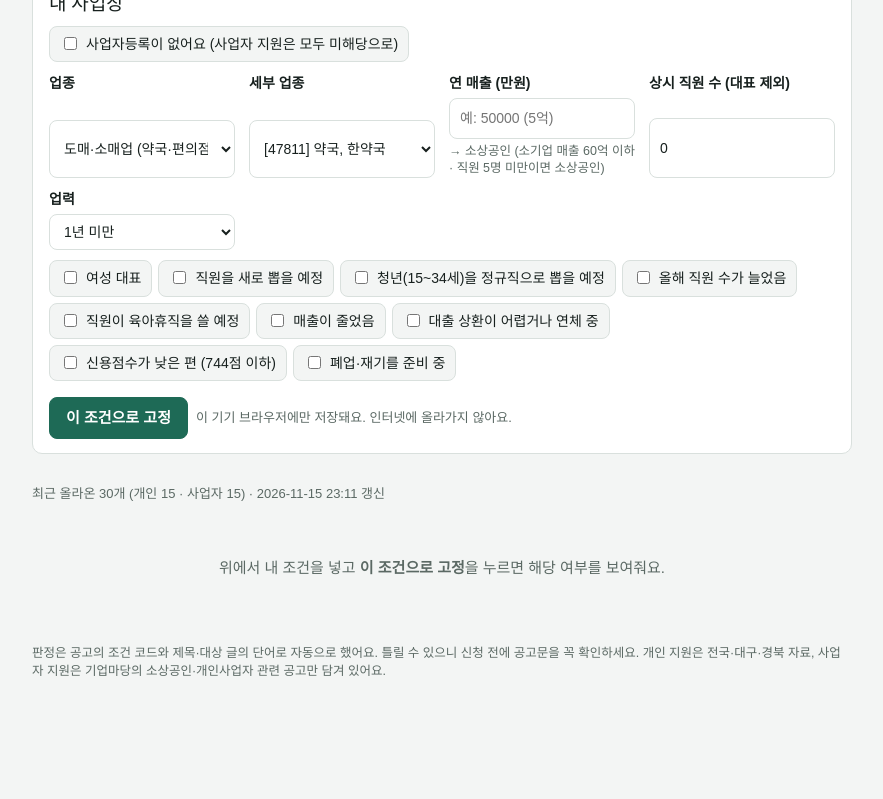
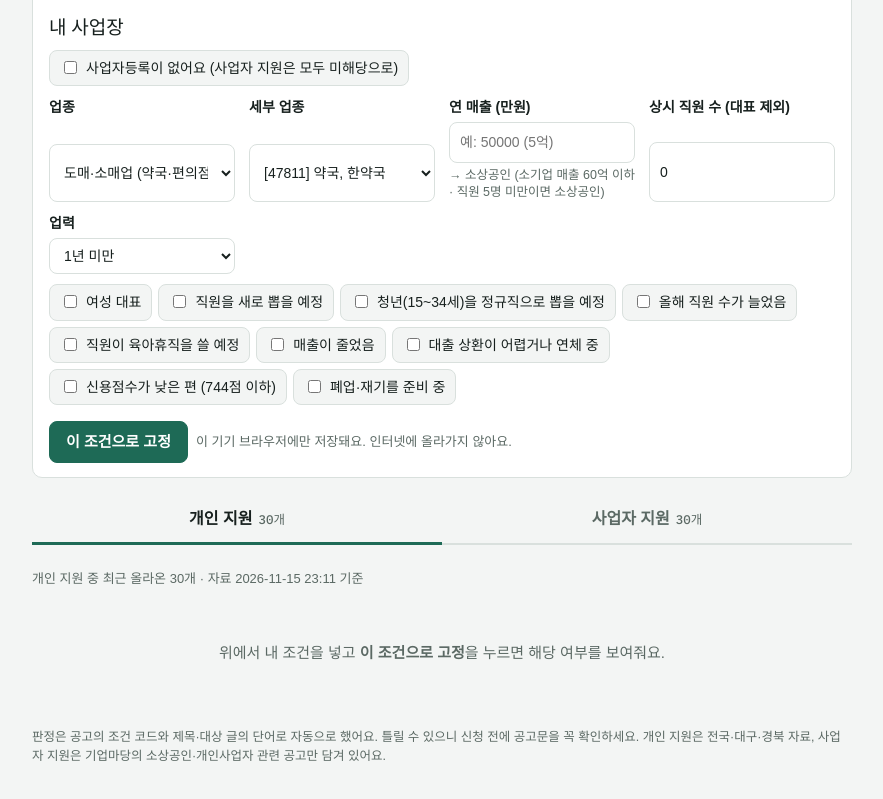
Before and after one commit to jungs311311/subsidy_total_forme, a plain HTML site: page index.html in a window 1280 px wide. Shown: the part 535-1334 px from the top of the page, without its empty margins (198-1081 px from the left). Before the commit the page ends 1277 px from the top, so only its background shows below. Drawn offline with Linux system fonts and the light colour scheme; a web font is replaced by a local one.

Commit message:
내 맞춤 화면: 개인·사업자 탭으로 나누고 탭마다 최신 30개
Co-Authored-By: Claude Opus 5.5 <noreply@anthropic.com>
Claude-Session: https://claude.ai/code/session_01MMCjJCNehFbRyxVvBrR3iQ

```diff
--- a/index.html
+++ b/index.html
@@ -58,6 +58,12 @@ select,input[type=number]{font:inherit;color:var(--ink);background:var(--paper);
 .tab[aria-pressed=true]{background:var(--ink);color:var(--paper);border-color:var(--ink)}
 .tab b{font-family:var(--f-num);font-weight:500;margin-left:4px}
 .status{font-size:13px;color:var(--muted)}
+.sides{display:grid;grid-template-columns:1fr 1fr;border-bottom:2px solid var(--line)}
+.stab{font:inherit;font-size:16px;font-weight:600;background:none;border:0;border-bottom:3px solid transparent;margin-bottom:-2px;padding:10px 6px;color:var(--muted);cursor:pointer}
+.stab[aria-selected=true]{color:var(--ink);border-bottom-color:var(--accent)}
+.stab[data-s=biz][aria-selected=true]{border-bottom-color:var(--biz)}
+.stab small{font-family:var(--f-num);font-size:12.5px;font-weight:500;margin-left:6px;color:var(--muted)}
+.stab:focus-visible{outline:2px solid var(--accent);outline-offset:-2px}
 /* 카드 */
 .list{display:grid;gap:10px}
 .card{background:var(--paper);border:1px solid var(--line);border-left:5px solid var(--line);border-radius:10px;padding:12px 14px;display:grid;gap:6px;min-width:0}
@@ -98,7 +104,7 @@ select,input[type=number]{font:inherit;color:var(--ink);background:var(--paper);
 <header>
   <span class="stamp">FOR ME · 최신 30</span>
   <h1>나에게 맞는 최신 지원</h1>
-  <p>개인 보조금과 사업자 지원을 합쳐서 가장 최근에 올라온 30개를 보여줘요. 내 조건으로 <b>해당 · 애매 · 미해당</b>을 나눠요. 해당하지 않는 것도 이유와 함께 보여줘요.</p>
+  <p>개인 지원과 사업자 지원을 탭으로 나눠, 탭마다 가장 최근에 올라온 30개를 보여줘요. 내 조건으로 <b>해당 · 애매 · 미해당</b>을 나눠요. 해당하지 않는 것도 이유와 함께 보여줘요.</p>
 </header>
 
 <section class="box me" id="meBox" hidden>
@@ -162,6 +168,10 @@ select,input[type=number]{font:inherit;color:var(--ink);background:var(--paper);
 </section>
 
 <section id="results" class="wrap" style="gap:12px">
+  <div class="sides" id="sides" role="tablist" aria-label="개인·사업자">
+    <button type="button" class="stab" role="tab" data-s="per" aria-selected="true">개인 지원</button>
+    <button type="button" class="stab" role="tab" data-s="biz" aria-selected="false">사업자 지원</button>
+  </div>
   <div class="tabs" id="tabs" role="group" aria-label="판정으로 거르기"></div>
   <div class="status" id="status">불러오는 중…</div>
   <div class="list" id="list" aria-live="polite"></div>
@@ -504,7 +514,8 @@ function verdict(it,p){
 }
 
 // ---------- 화면 ----------
-let DATA=null,FILTER="all",SHOWN=PAGE;const OPEN=new Set();
+let DATA=null,FILTER="all",SHOWN=PAGE,SIDE="per";
+try{const v=localStorage.getItem("forme.side");if(v==="biz"||v==="per")SIDE=v}catch(e){}const OPEN=new Set();
 const today=()=>new Date(Date.now()+9*3600e3).toISOString().slice(0,10);
 function ddayOf(it){const t=today();
   if(it.start&&it.start>t)return[`접수 예정 ${+it.start.slice(5,7)}/${+it.start.slice(8)}`,""];
@@ -532,12 +543,14 @@ function card(it){
 }
 function render(){
   if(!DATA)return;
-  const items=DATA.items.slice(0,LIMIT);
+  const pick=s=>DATA.items.filter(it=>it.side===s).slice(0,LIMIT);
+  const both={per:pick("per"),biz:pick("biz")},items=both[SIDE];
   if(PROFILE)items.forEach(it=>it._v=verdict(it,PROFILE));
   const cnt={all:items.length,ok:0,chk:0,no:0};if(PROFILE)items.forEach(it=>cnt[it._v.st]++);
-  const per=items.filter(it=>it.side==="per").length;
+  document.querySelectorAll(".stab").forEach(b=>{const k=b.dataset.s,okN=PROFILE?both[k].filter(it=>(it._v=verdict(it,PROFILE)).st==="ok").length:null;
+    b.setAttribute("aria-selected",String(k===SIDE));b.innerHTML=`${k==="per"?"개인 지원":"사업자 지원"}<small>${okN===null?both[k].length+"개":"해당 "+okN}</small>`});
   $("tabs").innerHTML=PROFILE?[["all","전체"],["ok","✓ 해당"],["chk","? 애매"],["no","✕ 미해당"]].map(([k,t])=>`<button type="button" class="tab" data-f="${k}" aria-pressed="${FILTER===k}">${t}<b>${cnt[k]}</b></button>`).join(""):"";
-  $("status").textContent=`최근 올라온 ${items.length}개 (개인 ${per} · 사업자 ${items.length-per}) · ${DATA.updated} 갱신`;
+  $("status").textContent=`${SIDE==="per"?"개인 지원":"사업자 지원"} 중 최근 올라온 ${items.length}개 · 자료 ${DATA.updated} 기준`;
   if(!PROFILE){$("list").innerHTML=`<p class="empty">위에서 내 조건을 넣고 <b>이 조건으로 고정</b>을 누르면 해당 여부를 보여줘요.</p>`;$("more").hidden=true;return}
   const rows=FILTER==="all"?items:items.filter(it=>it._v.st===FILTER);
   $("list").innerHTML=rows.length?rows.slice(0,SHOWN).map(card).join(""):`<p class="empty">이 칸에 해당하는 지원이 없어요.</p>`;
@@ -557,6 +570,7 @@ $("f").addEventListener("submit",e=>{e.preventDefault();PROFILE=formToProfile();
 $("edit").addEventListener("click",()=>{profileToForm(PROFILE);$("formBox").hidden=false;$("meBox").hidden=true;$("cancel").hidden=false;$("formBox").scrollIntoView({behavior:"smooth"})});
 $("cancel").addEventListener("click",showMe);
 $("tabs").addEventListener("click",e=>{const b=e.target.closest("[data-f]");if(!b)return;FILTER=b.dataset.f;SHOWN=PAGE;render()});
+$("sides").addEventListener("click",e=>{const b=e.target.closest("[data-s]");if(!b||b.dataset.s===SIDE)return;SIDE=b.dataset.s;FILTER="all";SHOWN=PAGE;OPEN.clear();try{localStorage.setItem("forme.side",SIDE)}catch(e){}render()});
 $("more").addEventListener("click",()=>{SHOWN+=PAGE;render()});
 $("list").addEventListener("click",e=>{const b=e.target.closest(".det");if(!b)return;const id=b.dataset.id;OPEN.has(id)?OPEN.delete(id):OPEN.add(id);render()});
 
```
